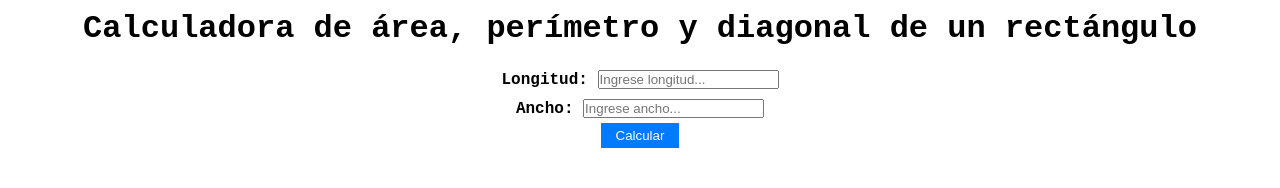
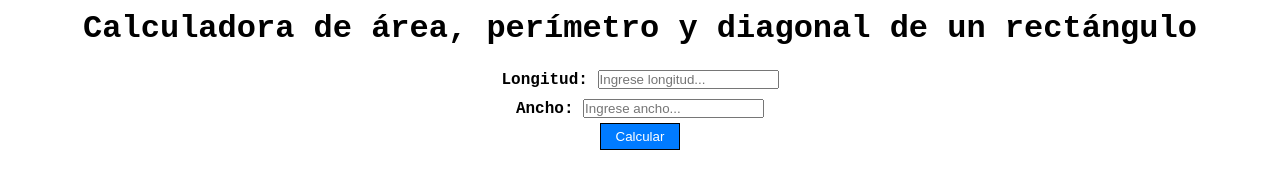
Before and after one commit to laurity/examen-tema1-DWEC-DIW, a plain HTML site: page index.html in a window 1280 px wide. In both pictures the pointer is over the button "Calcular". Drawn offline with Linux system fonts and the light colour scheme.

Commit message:
añadido hover

```diff
--- a/css/styles.css
+++ b/css/styles.css
@@ -20,6 +20,9 @@ button{
     border: none;
     color: white
 }
+button:hover{ /*Añade un borde si pasas el ratón por encima*/
+    border: 1px black solid;
+}
 .result{
     margin-top: 20px;
 }
```
